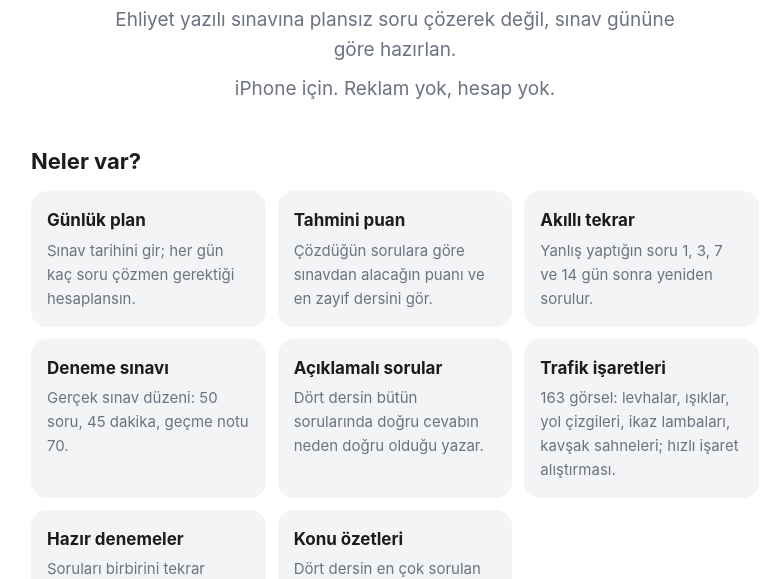
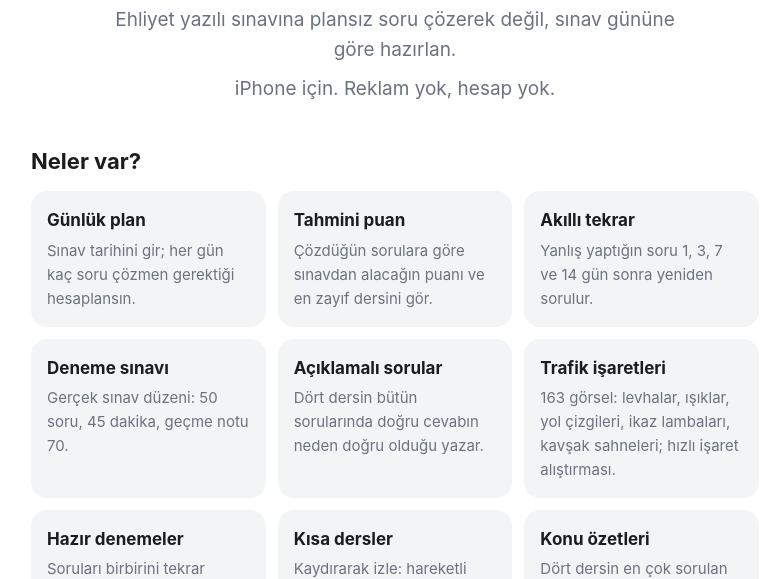
Before and after one commit to esrasen9/ehliyet-tamam, a plain HTML site: page index.html in a window 1280 px wide. Shown: the part 222-801 px from the top of the page, without its empty margins (245-1015 px from the left). Drawn offline with Linux system fonts and the light colour scheme.

Commit message:
Add files via upload

```diff
--- a/index.html
+++ b/index.html
@@ -42,6 +42,7 @@
     <div class="card"><h3>Açıklamalı sorular</h3><p>Dört dersin bütün sorularında doğru cevabın neden doğru olduğu yazar.</p></div>
     <div class="card"><h3>Trafik işaretleri</h3><p>163 görsel: levhalar, ışıklar, yol çizgileri, ikaz lambaları, kavşak sahneleri; hızlı işaret alıştırması.</p></div>
     <div class="card"><h3>Hazır denemeler</h3><p>Soruları birbirini tekrar etmeyen 33 numaralı deneme; en iyi puanın saklanır.</p></div>
+    <div class="card"><h3>Kısa dersler</h3><p>Kaydırarak izle: hareketli kavşak sahneleri, işaret ve bilgi kartları, sesli anlatımla.</p></div>
     <div class="card"><h3>Konu özetleri</h3><p>Dört dersin en çok sorulan noktaları kısa maddeler hâlinde.</p></div>
   </div>
 
```
